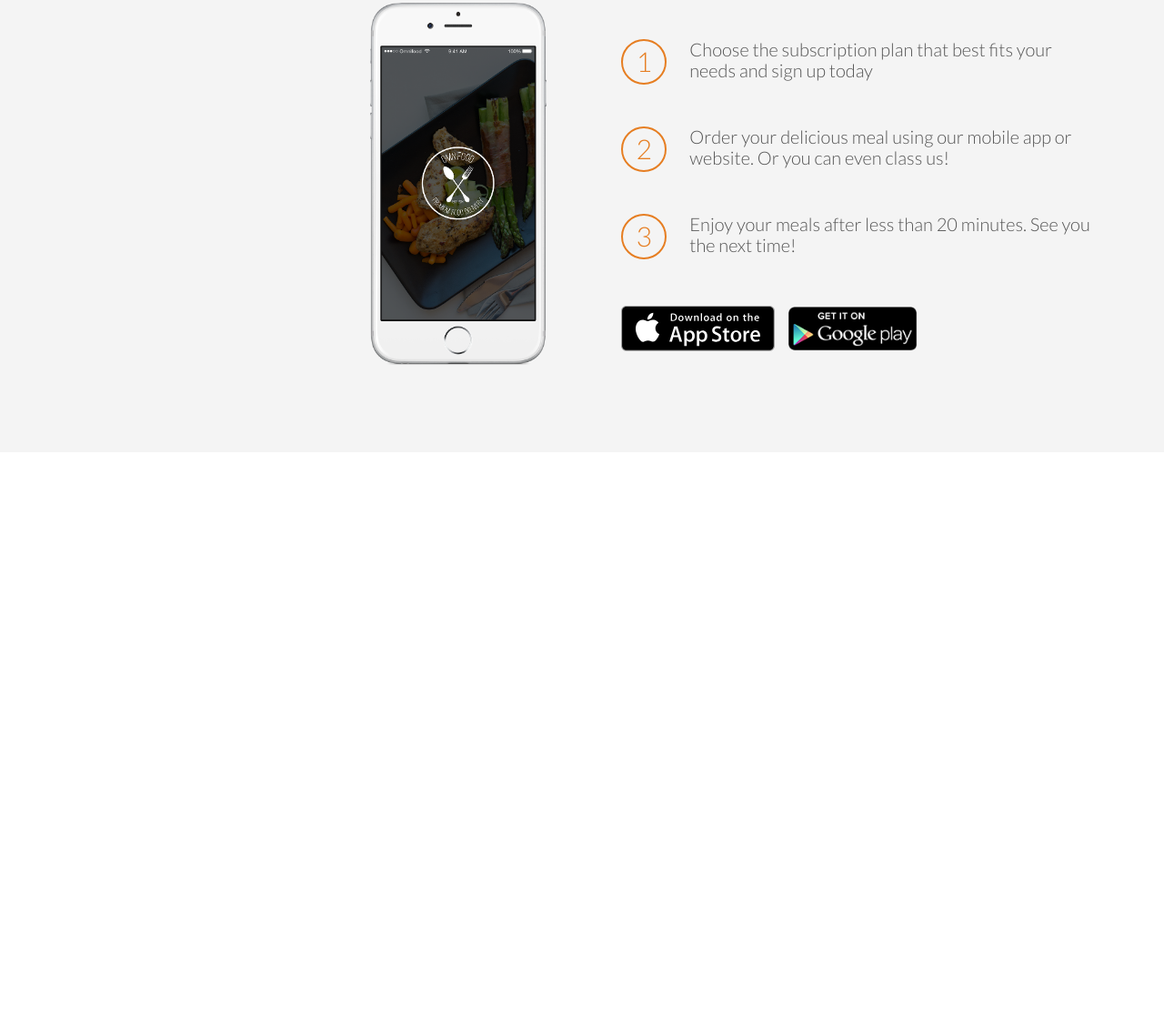
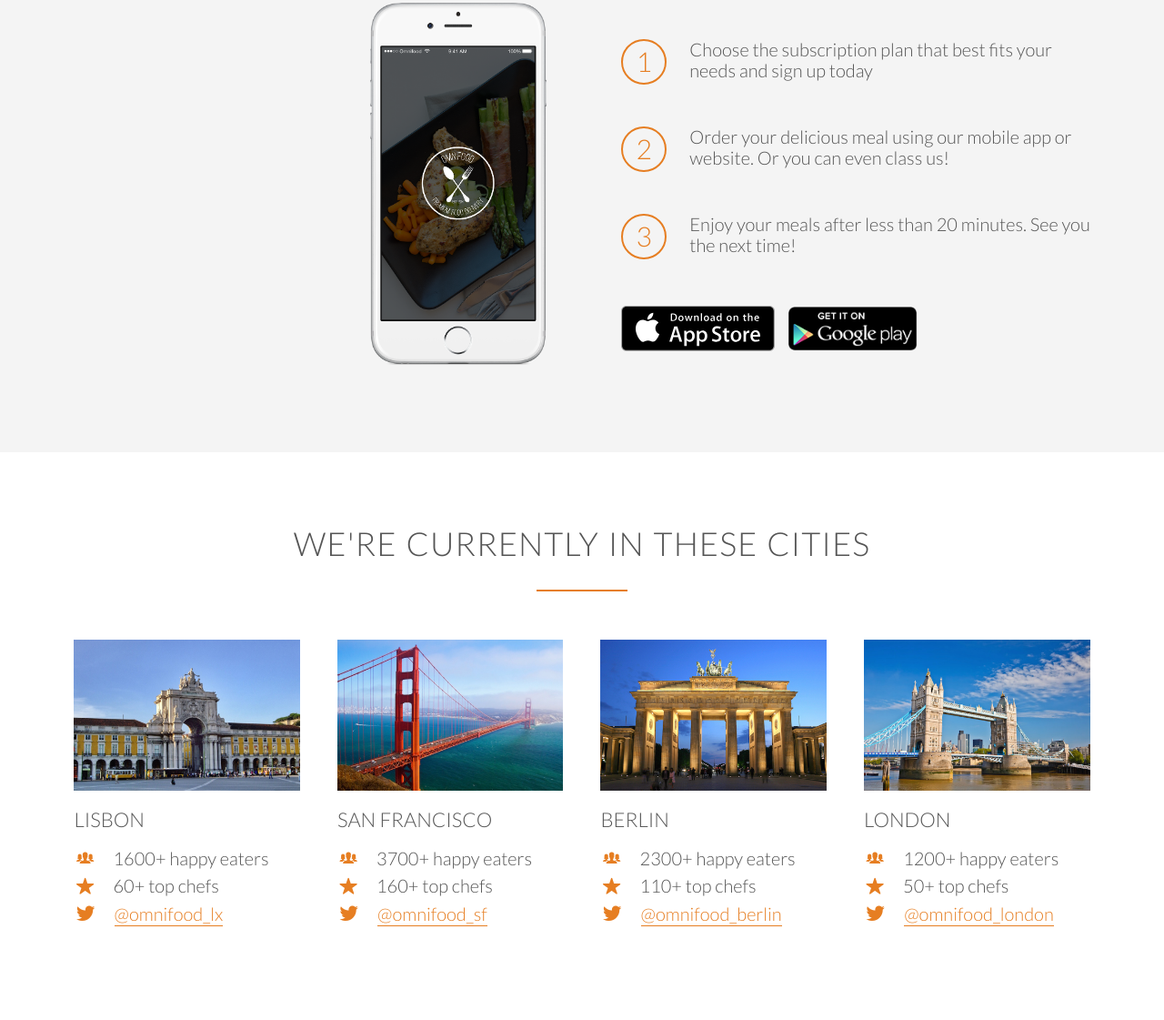
Before and after one commit to ramizahmed07/omni-food, a plain HTML site: page index.html in a window 1280 px wide. Shown: the part 2234-3355 px from the top of the page at 91% size. Before the commit the page ends 2731 px from the top, so only its background shows below. Drawn offline with nearby package versions, Linux system fonts and the light colour scheme.

Commit message:
Added cities section

```diff
--- a/index.html
+++ b/index.html
@@ -37,7 +37,6 @@
                     cooking. So let us take care of that, we're really good at it, we promise!
                 </p>
             </div>
-
             <div class="row specialities">
                 <div class="col span-1-of-4 box">
                     <i class="icon ion-ios-infinite icon-big"></i>
@@ -75,7 +74,6 @@
         </section>
 
         <section class="section-meals">
-
             <ul class="meals-showcase">
                 <li>
                     <figure class="meal-photo">
@@ -98,7 +96,6 @@
                     </figure>
                 </li>
             </ul>
-
             <ul class="meals-showcase">
                 <li>
                     <figure class="meal-photo">
@@ -149,5 +146,53 @@
                 </div>
             </div>
         </section>
+
+        <section class="section-cities">
+            <div class="row">
+                <h2>We're currently in these cities</h2>
+            </div>
+            <div class="row">
+                <div class="col span-1-of-4 cities-box">
+                    <img src="resources/img/lisbon-3.jpg" alt="Lisbon">
+                    <h3>Lisbon</h3>
+                    <i class="icon ion-ios-people cities-logo"></i>
+                    1600+ happy eaters<br>
+                    <i class="icon ion-ios-star cities-logo"></i>
+                    60+ top chefs<br>
+                    <i class="icon ion-logo-twitter cities-logo"></i>
+                    <a href="#">@omnifood_lx</a>
+                </div>
+                <div class="col span-1-of-4 cities-box">
+                    <img src="resources/img/san-francisco.jpg" alt="san-francisco">
+                    <h3>San Francisco</h3>
+                    <i class="icon ion-ios-people cities-logo"></i>
+                    3700+ happy eaters <br>
+                    <i class="icon ion-ios-star cities-logo"></i>
+                    160+ top chefs<br>
+                    <i class="icon ion-logo-twitter cities-logo"></i>
+                    <a href="#">@omnifood_sf</a>
+                </div>
+                <div class="col span-1-of-4 cities-box">
+                    <img src="resources/img/berlin.jpg" alt="berlin">
+                    <h3>BERLIN</h3>
+                    <i class="icon ion-ios-people cities-logo"></i>
+                    2300+ happy eaters <br>
+                    <i class="icon ion-ios-star cities-logo"></i>
+                    110+ top chefs<br>
+                    <i class="icon ion-logo-twitter cities-logo"></i>
+                    <a href="#">@omnifood_berlin</a>
+                </div>
+                <div class="col span-1-of-4 cities-box">
+                    <img src="resources/img/london.jpg" alt="London">
+                    <h3>LONDON</h3>
+                    <i class="icon ion-ios-people cities-logo"></i>
+                    1200+ happy eaters<br>
+                    <i class="icon ion-ios-star cities-logo"></i>
+                    50+ top chefs<br>
+                    <i class="icon ion-logo-twitter cities-logo"></i>
+                    <a href="#">@omnifood_london</a>
+                </div>
+            </div>
+        </section>
     </body>
 </html>
--- a/resources/css/style.css
+++ b/resources/css/style.css
@@ -37,6 +37,10 @@ section{
 
 .box{
     padding: 1%;
+}
+
+i{
+    color: #e67e22;
 }
 
 /* --------- HEADINGS ---------- */
@@ -289,3 +293,39 @@ header{
     width: auto;
     margin-right: 10px;
 }
+
+/* ----------------------------------------------------------------- */
+/* CITIES */
+/* ----------------------------------------------------------------- */
+
+.cities-box{
+    padding: 1%;
+}
+
+.cities-box img{
+    width: 100%;
+    height: auto;
+    margin-bottom: 15px;
+}
+
+.cities-box a:link,
+.cities-box a:visited{
+    color: #e67e22;
+    text-decoration: none;
+    border-bottom: 1px solid #e67e22;
+    padding-bottom: 1px;
+    transition: border 0.2s, color 0.2s;
+}
+
+.cities-box a:hover,
+.cities-box a:active{
+    color: #555;
+    border-bottom: 1px solid transparent;
+}
+
+.cities-logo{
+    font-size: 110%;
+    margin-right: 15px;
+    display: inline-block;
+    padding: 1%;
+}
```
